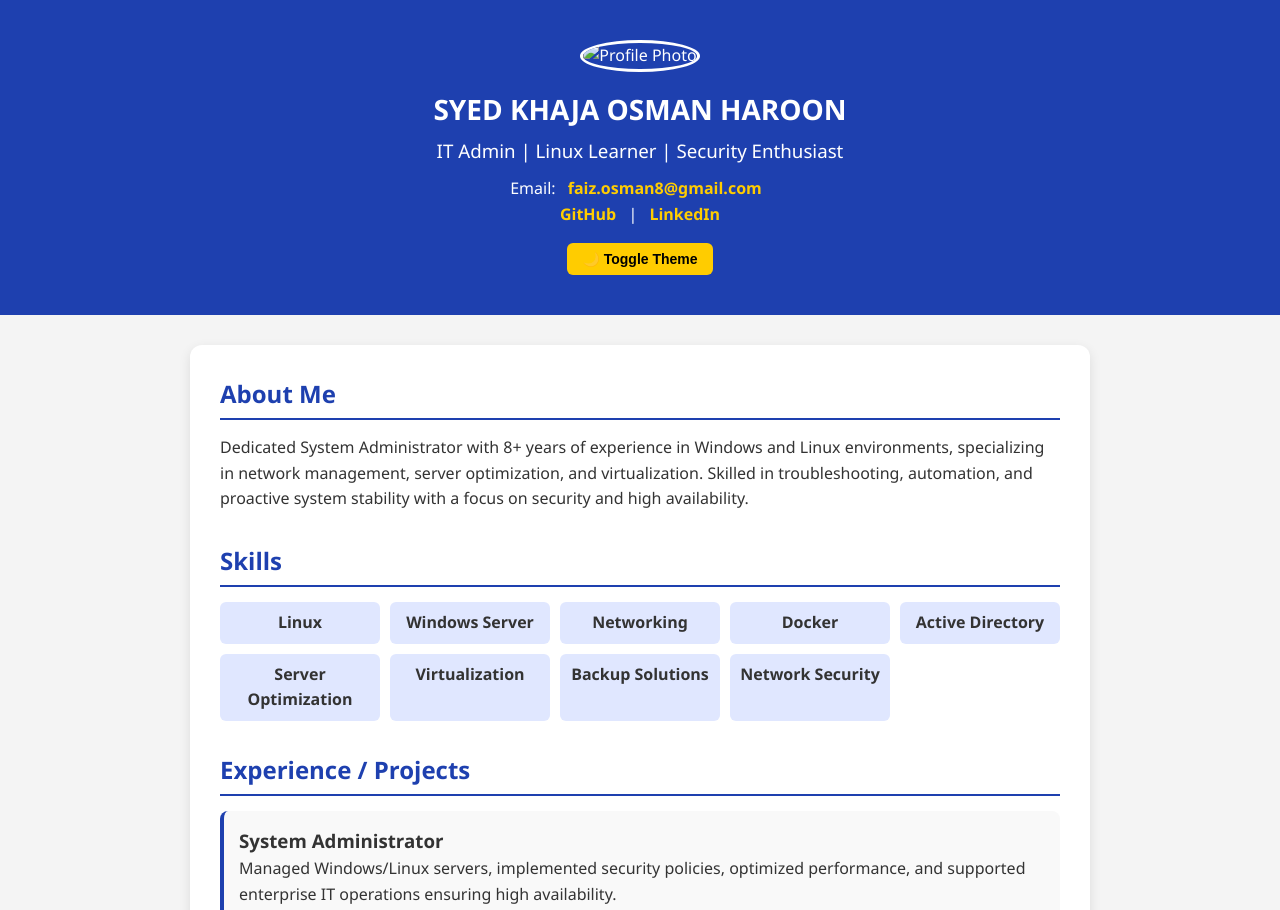
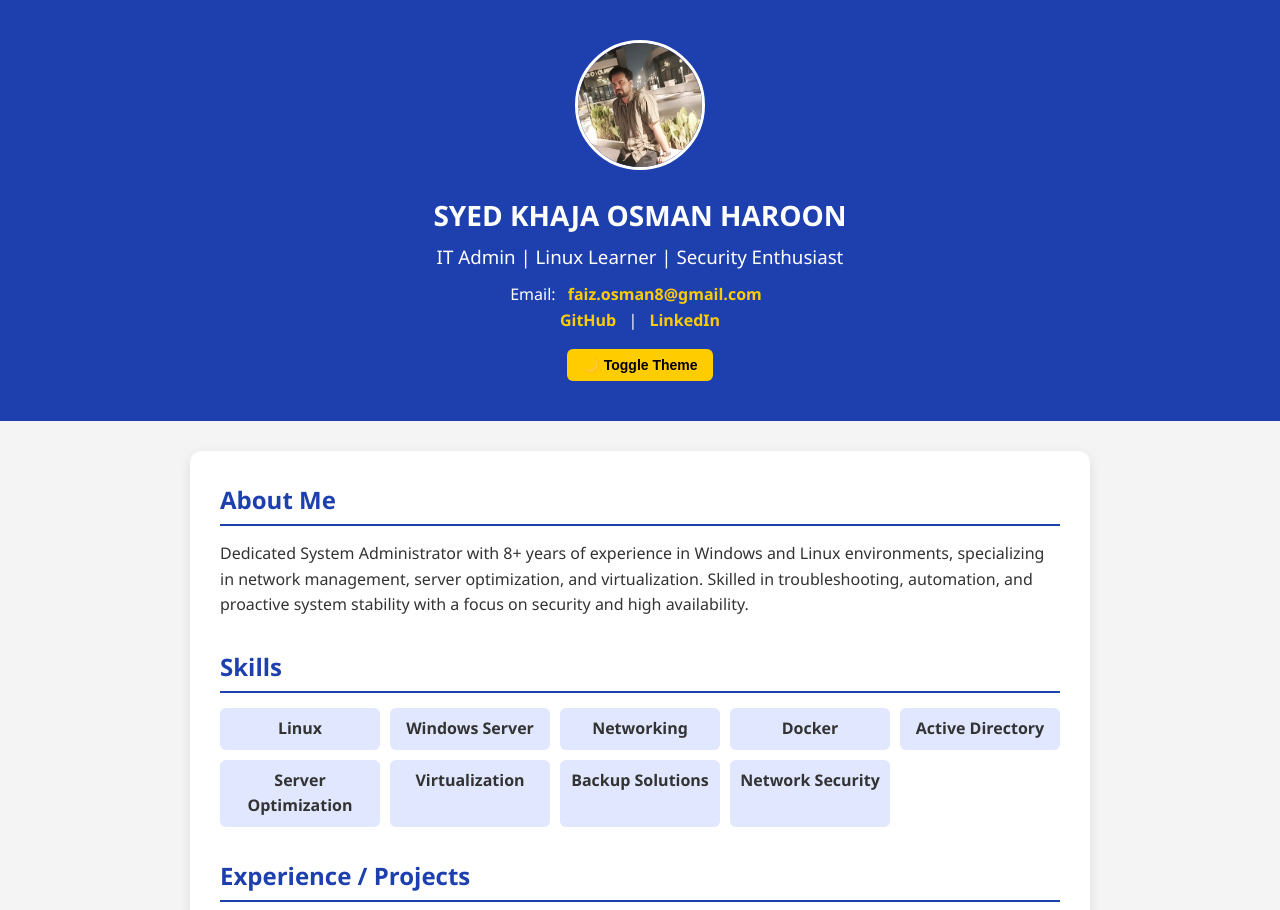
Before and after one commit to faizosman8-spec/osman-resume, a plain HTML site: page index.html in a window 1280 px wide. Shown: the top 910 px of the page. Drawn offline with Linux system fonts and the light colour scheme.

Commit message:
Update index.html

```diff
--- a/index.html
+++ b/index.html
@@ -9,7 +9,7 @@
 <body>
   <header>
     <div class="profile-container">
-      <img src="images/profile.jpg" alt="Profile Photo" class="profile-photo">
+      <img src="assets/images/profile.png" alt="Profile Photo" class="profile-photo">
       <h1>SYED KHAJA OSMAN HAROON</h1>
       <h3>IT Admin | Linux Learner | Security Enthusiast</h3>
       <p>Email: <a href="mailto:faiz.osman8@gmail.com">faiz.osman8@gmail.com</a></p>
```
